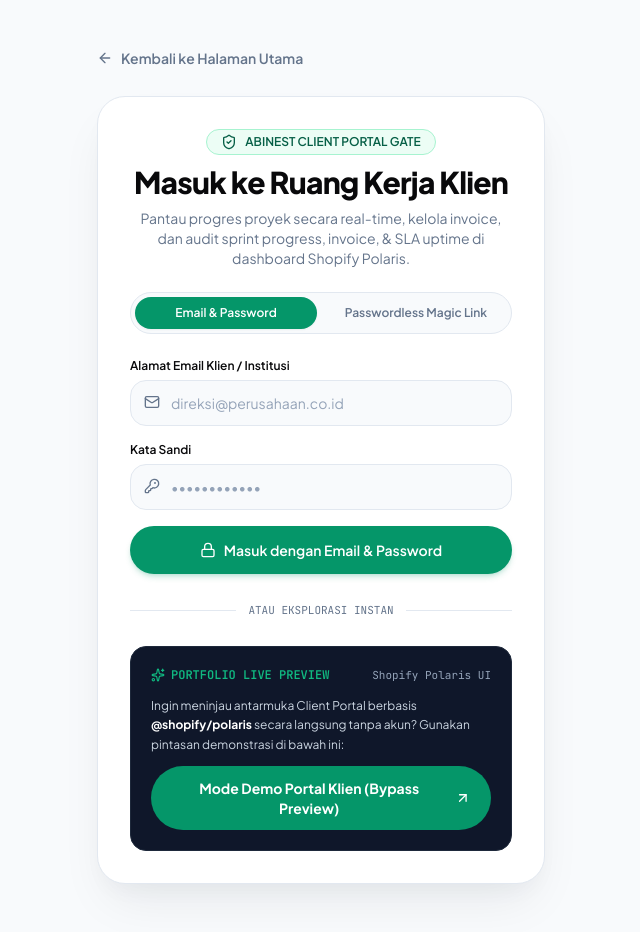
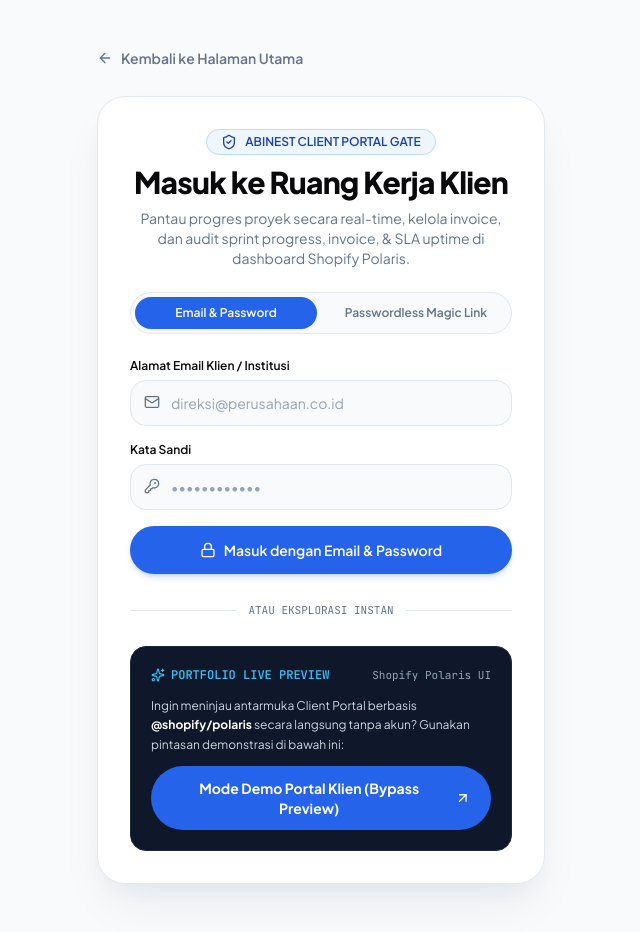
Before and after one commit to abimanyusetiadjie/startup-portfolio, a Next.js app: page /login in a window 1280 px wide. Shown: the whole page, without its empty margins (319-959 px from the left). Built offline with nearby package versions, Linux system fonts and the light colour scheme; no server answers.

Commit message:
feat(branding): finalize Electric Cobalt palette across specialized marketing pages and auth portal

```diff
--- a/src/app/(marketing)/jasa-automasi-whatsapp/page.tsx
+++ b/src/app/(marketing)/jasa-automasi-whatsapp/page.tsx
@@ -75,7 +75,7 @@ export default function JasaAutomasiAiPage() {
             <div className="pt-4 flex items-center gap-4 flex-wrap">
               <a
                 href="#kontak"
-                className="inline-flex items-center gap-2 px-7 py-3.5 rounded-full text-xs sm:text-sm font-semibold text-white bg-[#059669] hover:bg-[#047857] shadow-md transition-all"
+                className="inline-flex items-center gap-2 px-7 py-3.5 rounded-full text-xs sm:text-sm font-semibold text-white bg-[#2563EB] hover:bg-[#1D4ED8] shadow-[0_10px_25px_rgba(37,99,235,0.25)] transition-all"
               >
                 <span>Konsultasikan Automasi AI Anda</span>
                 <ArrowRight className="w-4 h-4" />
--- a/src/app/(marketing)/jasa-pembuatan-sistem-erp/page.tsx
+++ b/src/app/(marketing)/jasa-pembuatan-sistem-erp/page.tsx
@@ -40,14 +40,14 @@ export default function JasaSistemErpPage() {
           <div className="max-w-[1060px] mx-auto px-5 sm:px-8 space-y-8">
             <Link
               href="/"
-              className="inline-flex items-center gap-2 text-xs font-semibold text-slate-600 hover:text-[#065F46] transition-colors"
+              className="inline-flex items-center gap-2 text-xs font-semibold text-slate-600 hover:text-[#1D4ED8] transition-colors"
             >
               <ArrowLeft className="w-4 h-4" />
               <span>Kembali ke Halaman Utama Abinest</span>
             </Link>
 
             <div className="space-y-4 max-w-3xl">
-              <span className="inline-block text-[11px] font-bold uppercase tracking-[0.18em] text-[#065F46] bg-emerald-100/70 px-3.5 py-1 rounded-full border border-emerald-200">
+              <span className="inline-block text-[11px] font-bold uppercase tracking-[0.18em] text-[#1E40AF] bg-blue-100/70 px-3.5 py-1 rounded-full border border-blue-200">
                 PILAR LAYANAN 02 · ENTERPRISE ERP &amp; SUPPLY CHAIN
               </span>
               <h1 className="text-3xl sm:text-5xl font-extrabold tracking-tight text-[#0F172A] leading-tight">
@@ -64,7 +64,7 @@ export default function JasaSistemErpPage() {
                   key={idx}
                   className="flex items-start gap-3 p-4 rounded-2xl bg-white border border-slate-200/90 shadow-sm"
                 >
-                  <CheckCircle2 className="w-5 h-5 text-emerald-600 shrink-0 mt-0.5" />
+                  <CheckCircle2 className="w-5 h-5 text-blue-600 shrink-0 mt-0.5" />
                   <p className="text-xs sm:text-sm text-slate-700 leading-relaxed font-medium">
                     {b}
                   </p>
@@ -75,7 +75,7 @@ export default function JasaSistemErpPage() {
             <div className="pt-4 flex items-center gap-4 flex-wrap">
               <a
                 href="#kontak"
-                className="inline-flex items-center gap-2 px-7 py-3.5 rounded-full text-xs sm:text-sm font-semibold text-white bg-[#059669] hover:bg-[#047857] shadow-md transition-all"
+                className="inline-flex items-center gap-2 px-7 py-3.5 rounded-full text-xs sm:text-sm font-semibold text-white bg-[#2563EB] hover:bg-[#1D4ED8] shadow-[0_10px_25px_rgba(37,99,235,0.25)] transition-all"
               >
                 <span>Konsultasikan Sistem ERP Anda</span>
                 <ArrowRight className="w-4 h-4" />
--- a/src/app/(marketing)/jasa-pembuatan-website-jakarta/page.tsx
+++ b/src/app/(marketing)/jasa-pembuatan-website-jakarta/page.tsx
@@ -40,14 +40,14 @@ export default function JasaWebsitePage() {
           <div className="max-w-[1060px] mx-auto px-5 sm:px-8 space-y-8">
             <Link
               href="/"
-              className="inline-flex items-center gap-2 text-xs font-semibold text-slate-600 hover:text-[#065F46] transition-colors"
+              className="inline-flex items-center gap-2 text-xs font-semibold text-slate-600 hover:text-[#1D4ED8] transition-colors"
             >
               <ArrowLeft className="w-4 h-4" />
               <span>Kembali ke Halaman Utama Abinest</span>
             </Link>
 
             <div className="space-y-4 max-w-3xl">
-              <span className="inline-block text-[11px] font-bold uppercase tracking-[0.18em] text-[#065F46] bg-emerald-100/70 px-3.5 py-1 rounded-full border border-emerald-200">
+              <span className="inline-block text-[11px] font-bold uppercase tracking-[0.18em] text-[#1E40AF] bg-blue-100/70 px-3.5 py-1 rounded-full border border-blue-200">
                 PILAR LAYANAN 01 · MODERN WEB ARCHITECTURE
               </span>
               <h1 className="text-3xl sm:text-5xl font-extrabold tracking-tight text-[#0F172A] leading-tight">
@@ -64,7 +64,7 @@ export default function JasaWebsitePage() {
                   key={idx}
                   className="flex items-start gap-3 p-4 rounded-2xl bg-white border border-slate-200/90 shadow-sm"
                 >
-                  <CheckCircle2 className="w-5 h-5 text-emerald-600 shrink-0 mt-0.5" />
+                  <CheckCircle2 className="w-5 h-5 text-blue-600 shrink-0 mt-0.5" />
                   <p className="text-xs sm:text-sm text-slate-700 leading-relaxed font-medium">
                     {b}
                   </p>
@@ -75,7 +75,7 @@ export default function JasaWebsitePage() {
             <div className="pt-4 flex items-center gap-4 flex-wrap">
               <a
                 href="#kontak"
-                className="inline-flex items-center gap-2 px-7 py-3.5 rounded-full text-xs sm:text-sm font-semibold text-white bg-[#059669] hover:bg-[#047857] shadow-md transition-all"
+                className="inline-flex items-center gap-2 px-7 py-3.5 rounded-full text-xs sm:text-sm font-semibold text-white bg-[#2563EB] hover:bg-[#1D4ED8] shadow-[0_10px_25px_rgba(37,99,235,0.25)] transition-all"
               >
                 <span>Konsultasikan Website Anda</span>
                 <ArrowRight className="w-4 h-4" />
--- a/src/app/(marketing)/login/page.tsx
+++ b/src/app/(marketing)/login/page.tsx
@@ -123,7 +123,7 @@ export default function LoginPage() {
         <div>
           <Link
             href="/"
-            className="inline-flex items-center gap-2 text-xs sm:text-sm font-semibold text-[#64748B] hover:text-[#059669] transition-colors"
+            className="inline-flex items-center gap-2 text-xs sm:text-sm font-semibold text-[#64748B] hover:text-[#2563EB] transition-colors"
           >
             <ArrowLeft className="h-4 w-4" />
             <span>Kembali ke Halaman Utama</span>
@@ -139,7 +139,7 @@ export default function LoginPage() {
         >
           {/* Header */}
           <div className="space-y-2 text-center">
-            <div className="inline-flex items-center gap-2 px-3.5 py-1 rounded-full bg-emerald-50 text-[#065F46] border border-emerald-200 text-xs font-semibold">
+            <div className="inline-flex items-center gap-2 px-3.5 py-1 rounded-full bg-blue-50 text-[#1E40AF] border border-blue-200 text-xs font-semibold">
               <ShieldCheck className="h-4 w-4" />
               <span>ABINEST CLIENT PORTAL GATE</span>
             </div>
@@ -163,7 +163,7 @@ export default function LoginPage() {
               }}
               className={`py-2 px-3 rounded-full text-xs font-semibold transition-all ${
                 authMode === "password"
-                  ? "bg-[#059669] text-white shadow-sm"
+                  ? "bg-[#2563EB] text-white shadow-sm"
                   : "text-[#64748B] hover:text-[#09090B]"
               }`}
             >
@@ -178,7 +178,7 @@ export default function LoginPage() {
               }}
               className={`py-2 px-3 rounded-full text-xs font-semibold transition-all ${
                 authMode === "magic_link"
-                  ? "bg-[#059669] text-white shadow-sm"
+                  ? "bg-[#2563EB] text-white shadow-sm"
                   : "text-[#64748B] hover:text-[#09090B]"
               }`}
             >
@@ -204,7 +204,7 @@ export default function LoginPage() {
                   value={email}
                   onChange={(e) => setEmail(e.target.value)}
                   placeholder="direksi@perusahaan.co.id"
-                  className="w-full rounded-2xl bg-[#F8FAFC] border border-[#E2E8F0] pl-10 pr-4 py-3 text-sm text-[#09090B] placeholder:text-slate-400 focus:outline-none focus:border-[#059669] focus:bg-white transition"
+                  className="w-full rounded-2xl bg-[#F8FAFC] border border-[#E2E8F0] pl-10 pr-4 py-3 text-sm text-[#09090B] placeholder:text-slate-400 focus:outline-none focus:border-[#2563EB] focus:bg-white transition"
                 />
               </div>
             </div>
@@ -226,7 +226,7 @@ export default function LoginPage() {
                     value={password}
                     onChange={(e) => setPassword(e.target.value)}
                     placeholder="••••••••••••"
-                    className="w-full rounded-2xl bg-[#F8FAFC] border border-[#E2E8F0] pl-10 pr-4 py-3 text-sm text-[#09090B] placeholder:text-slate-400 focus:outline-none focus:border-[#059669] focus:bg-white transition"
+                    className="w-full rounded-2xl bg-[#F8FAFC] border border-[#E2E8F0] pl-10 pr-4 py-3 text-sm text-[#09090B] placeholder:text-slate-400 focus:outline-none focus:border-[#2563EB] focus:bg-white transition"
                   />
                 </div>
               </div>
@@ -248,7 +248,7 @@ export default function LoginPage() {
             <button
               type="submit"
               disabled={isLoading}
-              className="w-full inline-flex items-center justify-center gap-2 px-6 py-3.5 rounded-full bg-[#059669] text-white font-semibold text-sm shadow-md shadow-emerald-600/20 hover:bg-[#047857] disabled:opacity-60 transition-colors"
+              className="w-full inline-flex items-center justify-center gap-2 px-6 py-3.5 rounded-full bg-[#2563EB] text-white font-semibold text-sm shadow-md shadow-blue-600/20 hover:bg-[#1D4ED8] disabled:opacity-60 transition-colors"
             >
               {isLoading ? (
                 <>
@@ -284,7 +284,7 @@ export default function LoginPage() {
           {/* Mode Demo Portal Klien (Bypass Preview) */}
           <div className="rounded-2xl bg-[#0F172A] text-white p-5 border border-slate-800 space-y-3">
             <div className="flex items-center justify-between">
-              <span className="inline-flex items-center gap-1.5 text-xs font-mono font-semibold text-[#10B981]">
+              <span className="inline-flex items-center gap-1.5 text-xs font-mono font-semibold text-sky-400">
                 <Sparkles className="h-3.5 w-3.5" />
                 PORTFOLIO LIVE PREVIEW
               </span>
@@ -302,7 +302,7 @@ export default function LoginPage() {
             <button
               type="button"
               onClick={handleBypassDemoPreview}
-              className="w-full inline-flex items-center justify-center gap-2 px-5 py-3 rounded-full bg-[#059669] text-white font-bold hover:bg-[#047857] text-xs sm:text-sm hover:opacity-95 transition"
+              className="w-full inline-flex items-center justify-center gap-2 px-5 py-3 rounded-full bg-[#2563EB] text-white font-bold hover:bg-[#1D4ED8] text-xs sm:text-sm hover:opacity-95 transition"
             >
               <span>Mode Demo Portal Klien (Bypass Preview)</span>
               <ArrowUpRight className="h-4 w-4" />
```
